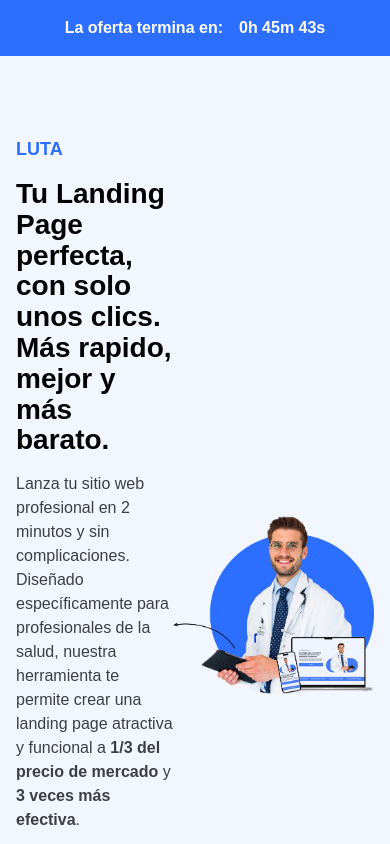
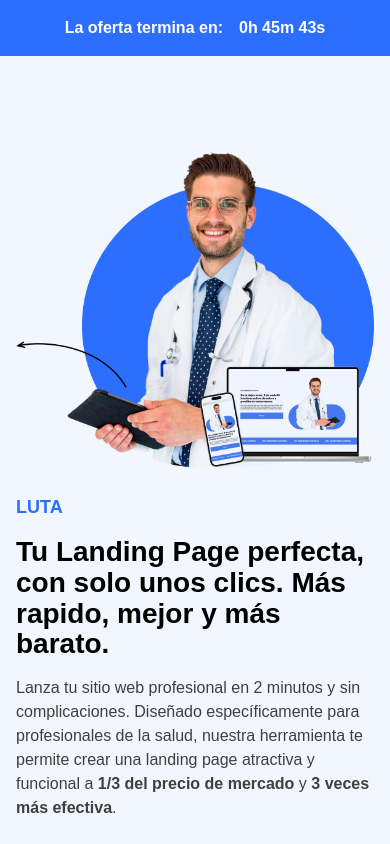
Before and after one commit to JTM-programming/JTMIA, a Next.js app: page / in a window 390 px wide. Shown: the top 844 px of the page. Built offline with nearby package versions, Linux system fonts and the light colour scheme; no server answers.

Commit message:
Detalles

```diff
--- a/app/components/sections/Hero.tsx
+++ b/app/components/sections/Hero.tsx
@@ -5,7 +5,7 @@
   return (
     <section className="py-[80px] md:pt-[20px] md:pb-[100px]">
       <div className="jtm-container">
-        <div className="flex items-center md:gap-[16px]">
+        <div className="flex items-center flex-col-reverse md:flex-row md:gap-[16px]">
           <div className="max-w-full w-[700px]">
             <h2 className="font-bold text-[#2C6FFF] text-[18px]">LUTA</h2>
             <h1 className="font-bold mt-[16px] text-[28px] leading-[110%]">
```
